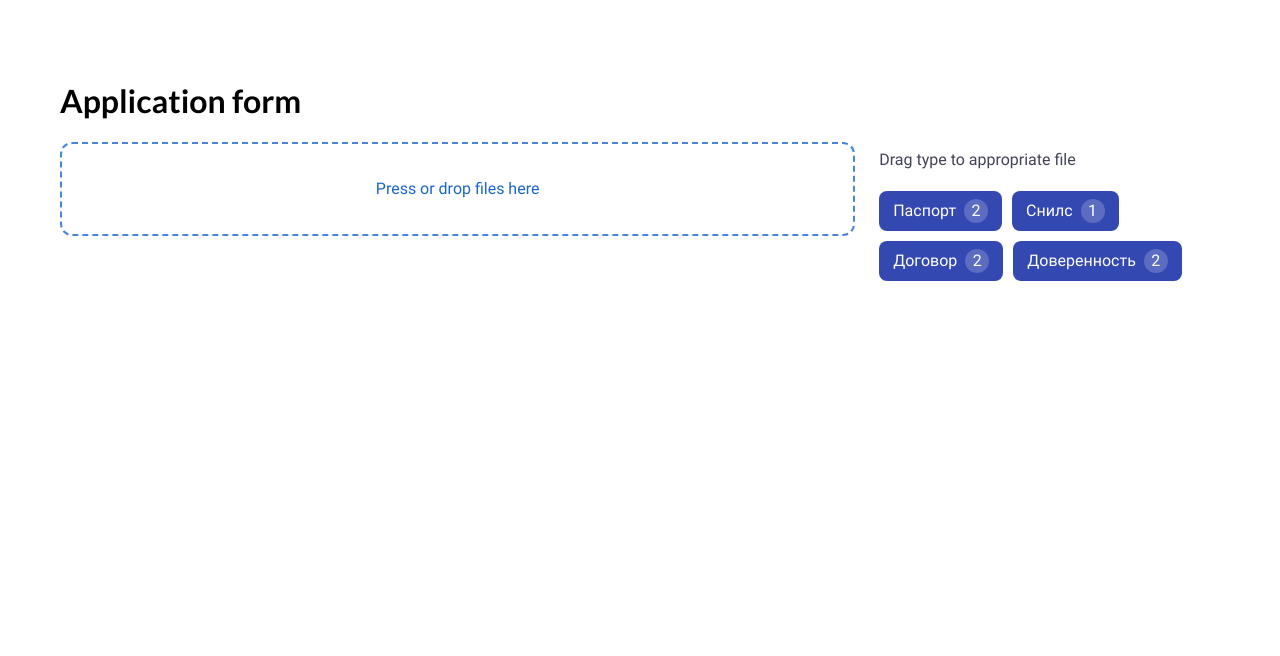
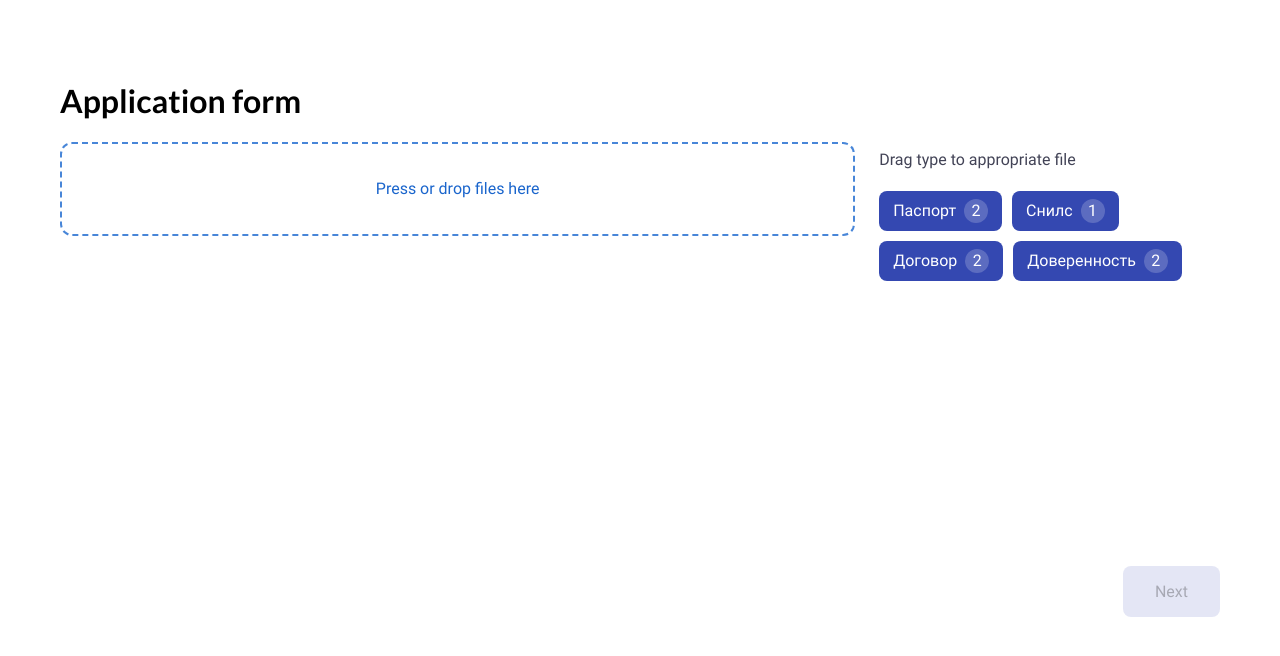
Before and after one commit to dmitryrodnikov/file-upload-concept, a React (Create React App) app: page / in a window 1280 px wide. Shown: the top 656 px of the page. Built offline with nearby package versions, Linux system fonts and the light colour scheme.

Commit message:
feat: add button to form

```diff
--- a/src/components/form/form.module.scss
+++ b/src/components/form/form.module.scss
@@ -2,6 +2,7 @@
 
 .container {
   display: flex;
+  min-height: 400px;
 }
 
 .filesColumn {
@@ -21,3 +22,11 @@
 .suggestColumn {
   width: 30%;
 }
+
+.footer {
+  margin-top: 24px;
+  display: flex;
+  justify-content: flex-end;
+  position: sticky;
+  bottom: 40px;
+}
--- a/src/components/form/form.tsx
+++ b/src/components/form/form.tsx
@@ -5,6 +5,7 @@
 import { SuggestList } from '../suggest-list/suggest-list';
 import { FilesList } from '../files-list/files-list';
 import styles from './form.module.scss';
+import { Button } from '../button/button';
 
 interface AppFileData {
     id: string;
@@ -47,6 +48,10 @@
             data: key as FileTypes,
             amount: val,
         }));
+    }, [suggestions]);
+
+    const isSomeSuggestionLeft = useMemo(() => {
+        return Object.values(suggestions).some(item => item > 0);
     }, [suggestions]);
 
     const handleUploadProgress = useCallback((e, generatedId) => {
@@ -154,6 +159,7 @@
     });
 
     return (
+        <div>
             <div className={styles.container}>
                 <div className={styles.filesColumn}>
                     <DropZone onDrop={handleDrop} disabled={isDragging} />
@@ -177,5 +183,9 @@
                     />
                 </div>
             </div>
+            <div className={styles.footer}>
+                <Button disabled={isSomeSuggestionLeft}>Next</Button>
+            </div>
+        </div>
     );
 };
```
Lines whose indentation alone changed are shown as unchanged.
